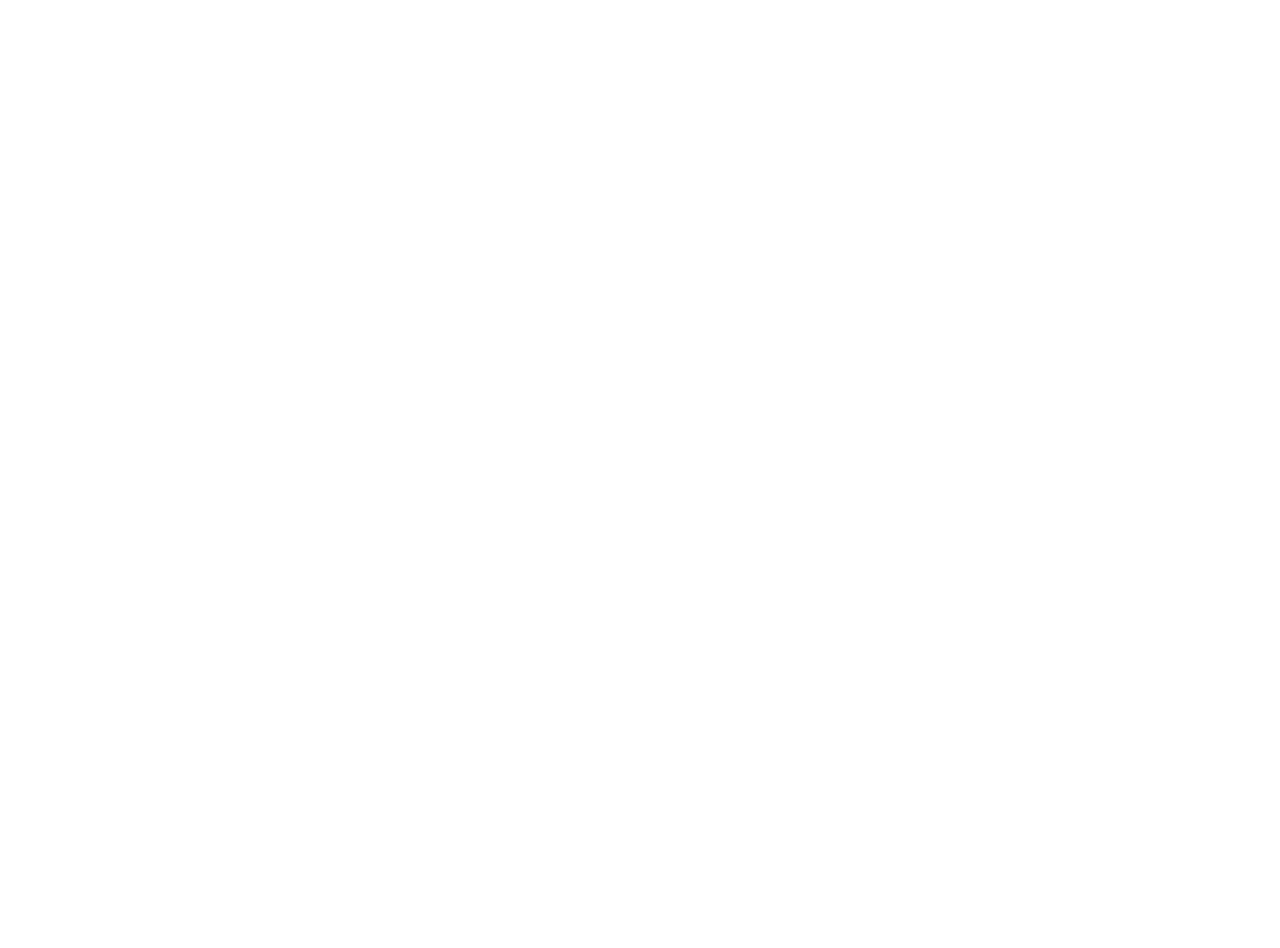
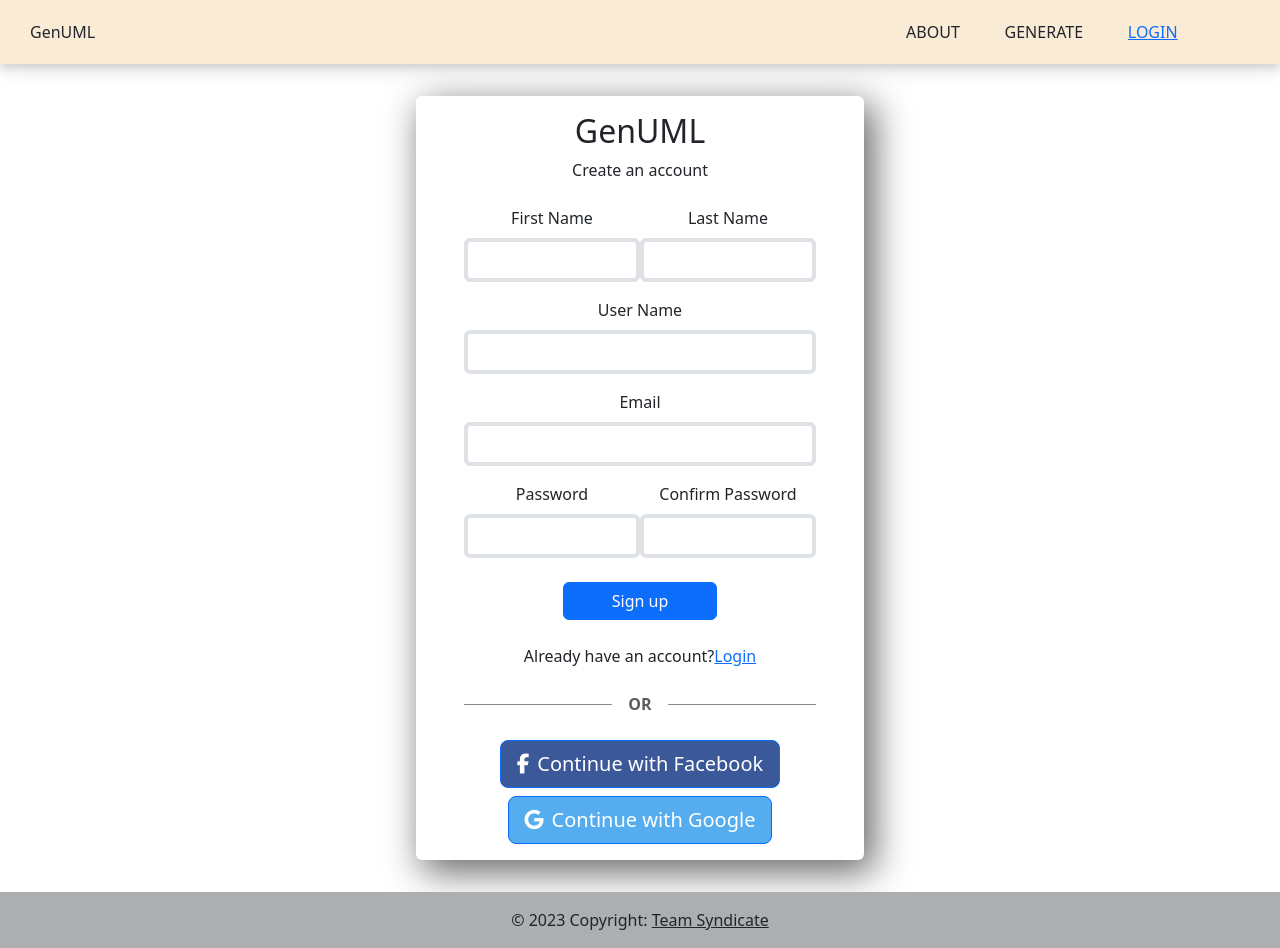
Before and after one commit to RukshanDias/GenUml, a React (Create React App) app in the folder client/: page /sign-up in a window 1280 px wide. Before the commit this address had no page. Before the commit the page ends 800 px from the top, so only its background shows below. Built offline with nearby package versions, Linux system fonts and the light colour scheme.

Commit message:
created SignIn, SignUp, Footer
created the basic Sign in and Sign up pages. create and add footer component to the sign pages.

```diff
--- a/client/src/App.js
+++ b/client/src/App.js
@@ -1,6 +1,7 @@
 import './App.css';
-import Signin from './pages/Signin/Signin.js';
-import Home from './pages/Home/Home.js'
+import Signin from './pages/SignIn/SignIn.js';
+import Home from './pages/Home/Home.js';
+import Signup from './pages/Signup/Signup';
 import { BrowserRouter as Router, Routes, Route } from 'react-router-dom';
 
 function App() {
@@ -10,6 +11,7 @@
         <Routes>
           <Route path="/" element={<Home />} />
           <Route path="/sign-in" element={<Signin />} />
+          <Route path="/sign-up" element={<Signup />} />
           {/* <Route path="/products" element={<Products />} />
       <Route path="/sign-up" element={<SignUp />} /> */}
         </Routes>
--- /dev/null
+++ b/client/src/components/footer/Footer.js
@@ -0,0 +1,14 @@
+import React from 'react'
+import { Link } from 'react-router-dom'
+
+const Footer = () => {
+    return (
+        <footer class="bg-light text-center text-lg-start">
+            <div class="text-center p-3" style={{ backgroundColor: "rgba(0, 0, 0, 0.3)" }}>
+                © {new Date().getFullYear()} Copyright: <Link to="/" className='text-dark' >Team Syndicate</Link>
+            </div>
+        </footer>
+    )
+}
+
+export default Footer
--- /dev/null
+++ b/client/src/pages/SignIn/SignIn.css
@@ -0,0 +1,13 @@
+.login-form {
+  width: 30vw;
+  margin: 2rem auto;
+  box-shadow: 8px 10px 37px 2px rgba(0, 0, 0, 0.6);
+}
+
+.divider:after,
+.divider:before {
+  content: "";
+  flex: 1;
+  height: 1px;
+  background: #8b8989;
+}
--- /dev/null
+++ b/client/src/pages/SignIn/SignIn.js
@@ -0,0 +1,68 @@
+import React from 'react'
+import "./SignIn.css"
+import { Link } from 'react-router-dom';
+import Navbar from '../../components/nav/navbar/Navbar';
+import Footer from '../../components/footer/Footer';
+
+const SignIn = () => {
+  return (
+    <div>
+      <Navbar />
+      <form className="login-form p-4 rounded">
+        <div className='mb-4'>
+          <h2>GenUML</h2>
+          <p>Login to your account</p>
+        </div>
+
+        <div className='form-outline mb-3'>
+          <label className='form-label' htmlFor='email'>
+            <i className="fa-regular fa-envelope"></i> Email:
+          </label>
+          <input type={'email'} id="email" className='form-control border border-4 rounded' />
+        </div>
+        <div className='form-outline mb-4'>
+          <label className='form-label' htmlFor='pass'>
+            <i class="fa fa-lock"></i> Password
+          </label>
+          <input type={'password'} id="pass" className='form-control border border-4 rounded' />
+        </div>
+
+        <div className='row mb-4'>
+          <div className='col d-flex justify-content-center'>
+            <div className='form-check'>
+              <input className="form-check-input border border-2" type={"checkbox"} defaultValue id="rememberMe" defaultChecked={false} />
+              <label className="form-check-label" htmlFor="rememberMe"> Remember me </label>
+            </div>
+          </div>
+          <div className="col">
+            {/* Simple link */}
+            <a href="#!">Forgot password?</a>
+          </div>
+        </div>
+        <button type="button" className="btn btn-primary btn-block mb-4">Sign in</button>
+        {/* Register buttons */}
+        <div className="text-center">
+          <p>Don't have an account?
+            <Link to="/sign-up">Register</Link>
+          </p>
+
+          <div className="divider d-flex align-items-center my-4">
+            <p className="text-center fw-bold mx-3 mb-0 text-muted">OR</p>
+          </div>
+
+          <a className="btn btn-primary btn-lg btn-block mb-2" style={{ backgroundColor: "#3b5998" }} href="#!"
+            role="button">
+            <i className="fab fa-facebook-f me-2" />Sign in with Facebook
+          </a>
+          <a className="btn btn-primary btn-lg btn-block" style={{ backgroundColor: "#55acee" }} href="#!"
+            role="button">
+            <i className="fab fa-google me-2"></i>Sign in with Google
+          </a>
+        </div>
+      </form>
+      <Footer />
+    </div>
+  )
+}
+
+export default SignIn
--- /dev/null
+++ b/client/src/pages/Signup/Signup.css
@@ -0,0 +1,13 @@
+.register-form {
+  width: 35vw;
+  margin: 2rem auto;
+  box-shadow: 8px 10px 37px 2px rgba(0, 0, 0, 0.6);
+}
+
+.divider:after,
+.divider:before {
+  content: "";
+  flex: 1;
+  height: 1px;
+  background: #8b8989;
+}
--- /dev/null
+++ b/client/src/pages/Signup/Signup.js
@@ -0,0 +1,73 @@
+import React from 'react'
+import { Link } from 'react-router-dom';
+import Navbar from '../../components/nav/navbar/Navbar';
+import Footer from '../../components/footer/Footer';
+import './Signup.css';
+
+const Signup = () => {
+    return (
+        <div>
+            <Navbar />
+            <form className="register-form py-3 px-5 rounded">
+                <div className='mb-4'>
+                    <h2>GenUML</h2>
+                    <p>Create an account</p>
+                </div>
+
+                <div className='d-flex justify-content-between'>
+                    <div className='form-outline mb-3'>
+                        <label className='form-label' htmlFor='fname'>First Name</label>
+                        <input type={'text'} id="fname" className='form-control border border-4 rounded' />
+                    </div>
+                    <div className='form-outline mb-3'>
+                        <label className='form-label' htmlFor='lname'>Last Name</label>
+                        <input type={'text'} id="lname" className='form-control border border-4 rounded' />
+                    </div>
+                </div>
+                <div className='form-outline mb-3'>
+                    <label className='form-label' htmlFor='userName'>User Name</label>
+                    <input type={'text'} id="userName" className='form-control border border-4 rounded' />
+                </div>
+                <div className='form-outline mb-3'>
+                    <label className='form-label' htmlFor='email'>Email</label>
+                    <input type={'email'} id="email" className='form-control border border-4 rounded' />
+                </div>
+
+                {/* Password fileds */}
+                <div className='d-flex justify-content-between'>
+                    <div className='form-outline mb-3'>
+                        <label className='form-label' htmlFor='pass'>Password</label>
+                        <input type={'password'} id="pass" className='form-control border border-4 rounded' />
+                    </div>
+                    <div className='form-outline mb-4'>
+                        <label className='form-label' htmlFor='pass'>Confirm Password</label>
+                        <input type={'password'} id="pass" className='form-control border border-4 rounded' />
+                    </div>
+                </div>
+
+                <button type="button" className="btn btn-primary btn-block mb-4 px-5">Sign up</button>
+                {/* Register buttons */}
+                <div className="text-center">
+                    <p>Already have an account?
+                        <Link to="/sign-in">Login</Link>
+                    </p>
+
+                    <div className="divider d-flex align-items-center my-4">
+                        <p className="text-center fw-bold mx-3 mb-0 text-muted">OR</p>
+                    </div>
+
+                    <a className="btn btn-primary btn-lg btn-block mb-2" style={{ backgroundColor: "#3b5998" }} href="#!"
+                        role="button">
+                        <i className="fab fa-facebook-f me-2" />Continue with Facebook
+                    </a>
+                    <a className="btn btn-primary btn-lg btn-block" style={{ backgroundColor: "#55acee" }} href="#!"
+                        role="button">
+                        <i className="fab fa-google me-2"></i>Continue with Google</a>
+                </div>
+            </form>
+            <Footer />
+        </div>
+    )
+}
+
+export default Signup
```
